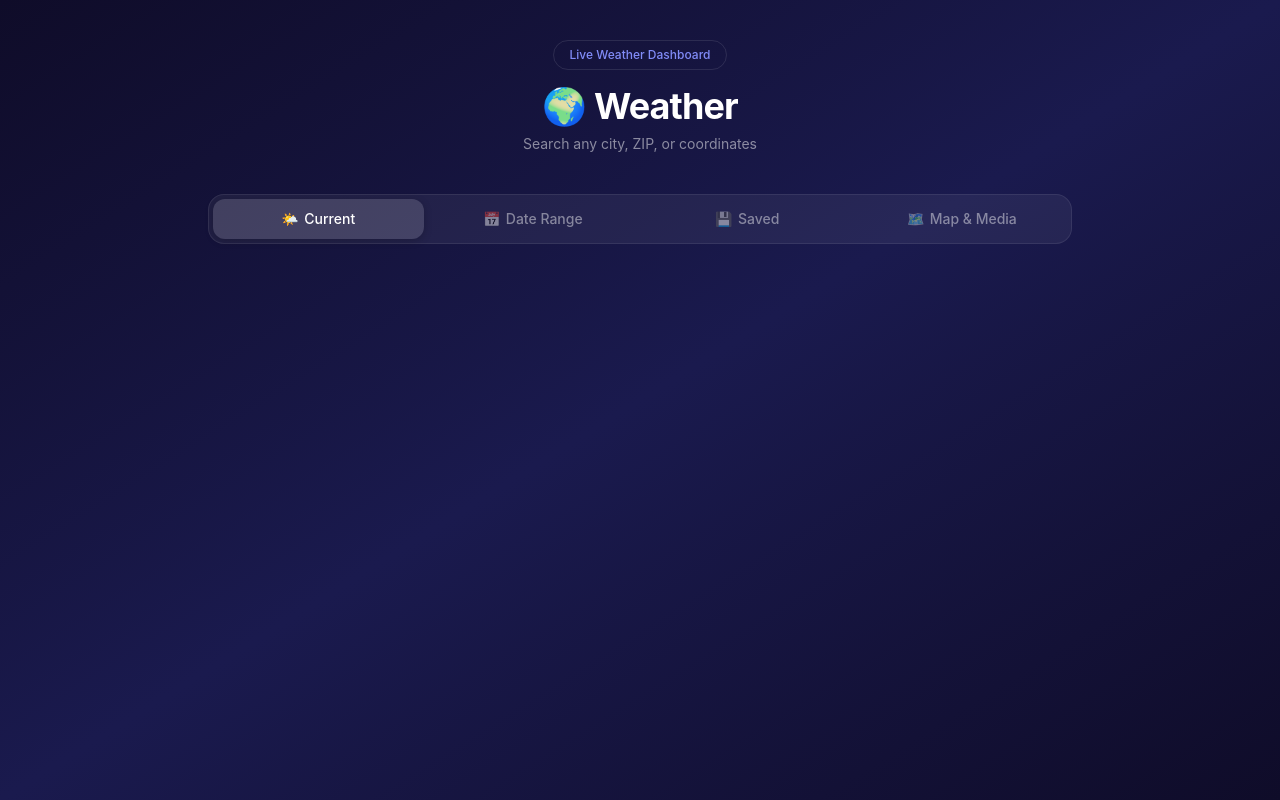
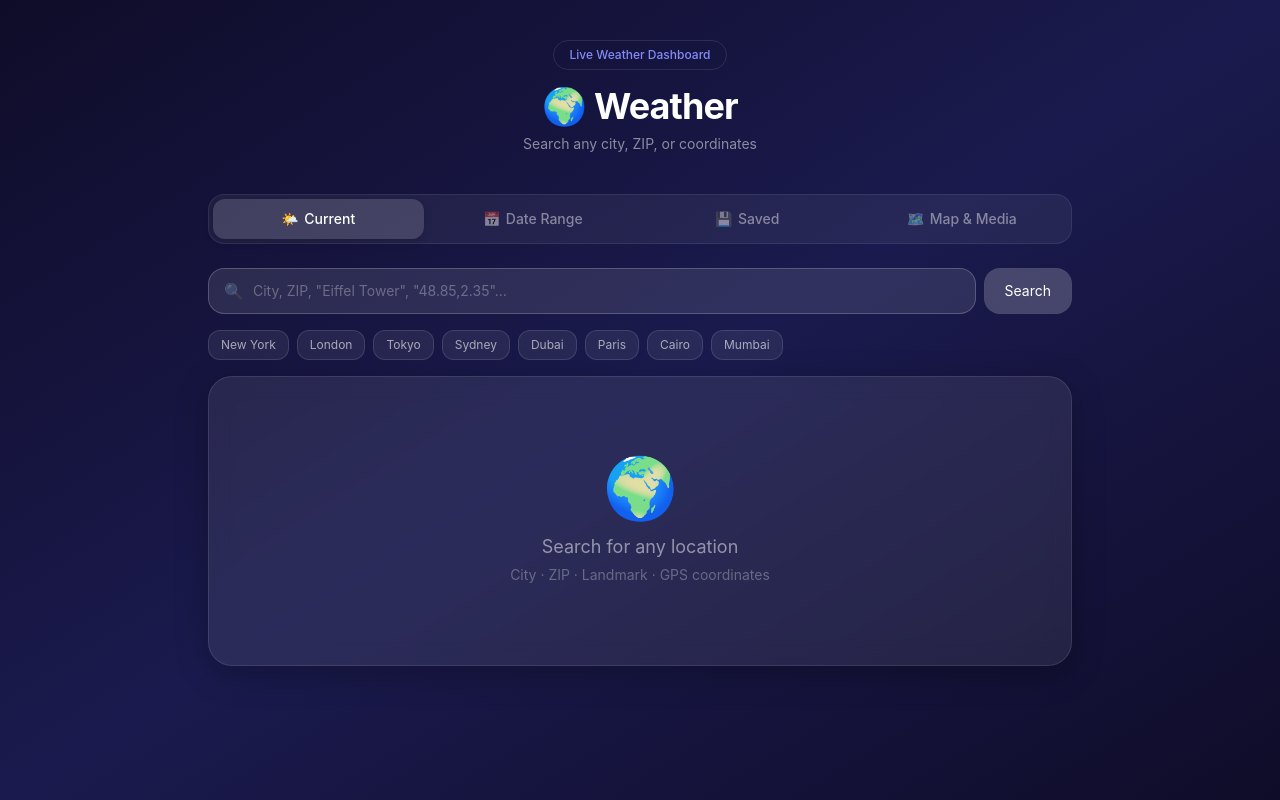
Before and after one commit to OussamaEl-Asri/weatherApp, a React (Vite) app: page / in a window 1280 px wide. Built offline with nearby package versions, Linux system fonts and the light colour scheme.

Commit message:
feat: implement current weather UI

```diff
--- a/src/components/main.jsx
+++ b/src/components/main.jsx
@@ -1,4 +1,5 @@
 import { useState } from "react"
+import { Current } from "../subComponent/current";
 
 function Button({icon, text, id, current, setCurrent}) {
 
@@ -56,6 +57,7 @@ export default function  Main() {
                 current={current}
                 setCurrent={setCurrent} />
             </div>
+            <Current />
         </div>
     )
 }
--- /dev/null
+++ b/src/glassCard/glassCard.jsx
@@ -0,0 +1,9 @@
+
+export default function GlassCard({ children, className="", style={} }) {
+    return (
+      <div className={`rounded-3xl border border-white/10 backdrop-blur-md ${className}`}
+        style={{ background: "rgba(255,255,255,0.08)", boxShadow: "0 8px 32px rgba(0,0,0,0.25)", ...style }}>
+        {children}
+      </div>
+    );
+}
--- /dev/null
+++ b/src/input/input.jsx
@@ -0,0 +1,13 @@
+
+export default function Input({ className="", ...props }) {
+    return (
+      <input {...props}
+        className=
+        {
+            `w-full bg-white/10 border border-white/20 rounded-2xl
+            px-4 py-3 text-sm text-white placeholder-white/30
+            focus:outline-none focus:ring-2 focus:ring-white/30
+            transition ${className}`
+        } />
+    );
+}
--- /dev/null
+++ b/src/subComponent/current.jsx
@@ -0,0 +1,58 @@
+import GlassCard from "../glassCard/glassCard";
+import Input from "../input/input";
+
+
+// fetched from the data base
+const QUICK = ["New York","London","Tokyo","Sydney","Dubai","Paris","Cairo","Mumbai"];
+
+export function Current() {
+    return (
+        <div className="space-y-4">
+            <div className="flex gap-2">
+
+                {/* search Bar */}
+                <div className="relative flex-1">
+                    <span className="absolute left-4 top-1/2 -translate-y-1/2
+                    text-white/30 text-base">🔍</span>
+                    <Input
+                    value={""}
+                    placeholder='City, ZIP, "Eiffel Tower", "48.85,2.35"…'
+                    className="pl-11 rounded-2xl!"></Input>
+                </div>
+
+                {/* search button */}
+                <button
+                    className="
+                    bg-white/20 hover:bg-white/30 active:scale-95text-white
+                    border border-white/2 rounded-2xl px-5 py-2.5 text-sm
+                    active:scale-95 text-white"
+
+                > Search</button>
+
+            </div>
+            {/* latest searched */}
+            <div className="flex gap-2 flex-wrap">
+                {QUICK.map(c=>(
+                <button
+                    key={c}
+                    className="text-xs px-3 py-1.5 rounded-xl border
+                        transition-all duration-150 hover:scale-105 active:scale-95"
+                    style={{
+                        borderColor:"rgba(255,255,255,0.12)",
+                        background:"rgba(255,255,255,0.07)",
+                        color:"rgba(255,255,255,0.6)"}}
+                >
+                    {c}
+                </button>
+                ))}
+            </div>
+
+            {/* display */}
+            <GlassCard className="py-20 text-center">
+                <div className="text-6xl mb-4">🌍</div>
+                <p className="text-white/50 text-lg">Search for any location</p>
+                <p className="text-white/30 text-sm mt-1">City · ZIP · Landmark · GPS coordinates</p>
+            </GlassCard>
+        </div>
+    )
+}
```
